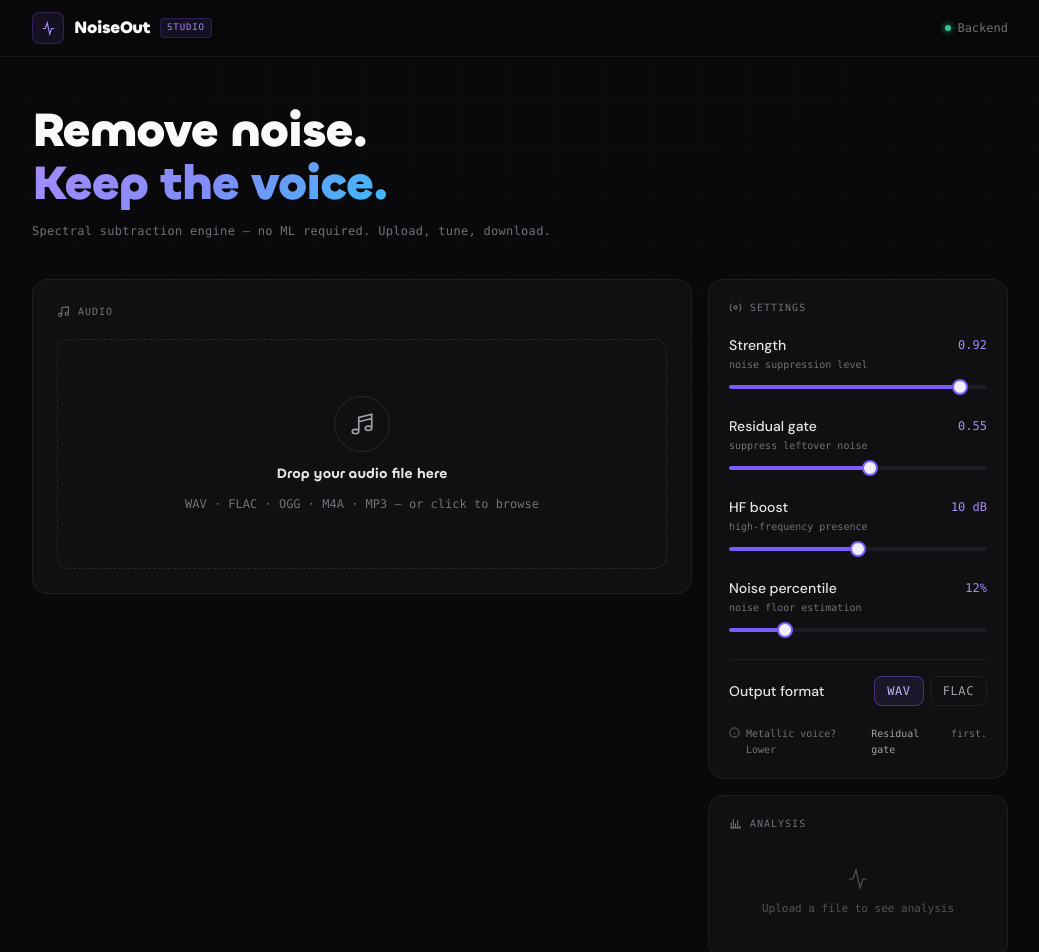
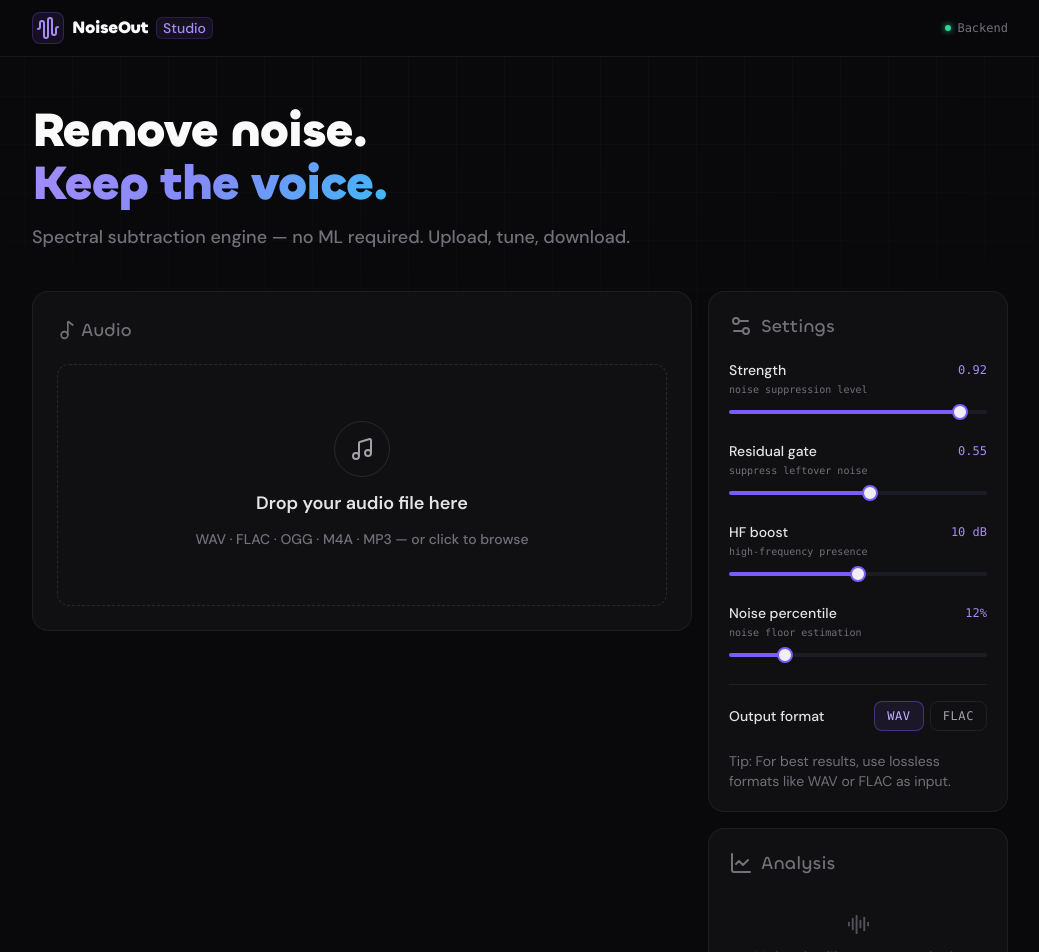
Before and after one commit to aixzensato/noise_remover_ui, a React (Vite) app: page / in a window 1280 px wide. Shown: the top 952 px of the page, without its empty margins (120-1159 px from the left). Built offline with nearby package versions, Linux system fonts and the light colour scheme.

Commit message:
update icons

```diff
--- a/package.json
+++ b/package.json
@@ -10,6 +10,7 @@
     "preview": "vite preview"
   },
   "dependencies": {
+    "lucide-react": "^1.14.0",
     "react": "^19.2.5",
     "react-dom": "^19.2.5"
   },
--- a/src/App.tsx
+++ b/src/App.tsx
@@ -3,6 +3,7 @@ import AudioPlayer from "./components/AudioPlayer";
 import SettingsPanel from "./components/SettingsPanel";
 import AnalysisPanel from "./components/AnalysisPanel";
 import { useAudioProcessor } from "./hooks/useAudioProcessor";
+import { AudioWaveform, Music2 } from "lucide-react";
 
 export default function App() {
   const {
@@ -30,24 +31,15 @@ export default function App() {
       {/* Header */}
       <header className="sticky top-0 z-50 border-b border-white/[0.06] bg-zinc-950/80 backdrop-blur-xl">
         <div className="mx-auto max-w-5xl px-6 h-14 flex items-center justify-between">
-          <div className="flex items-center gap-2.5">
+          <div className="flex items-center gap-2">
             <div className="w-8 h-8 rounded-lg bg-violet-500/10 border border-violet-500/25 flex items-center justify-center text-violet-400">
-              <svg
-                width="15"
-                height="15"
-                viewBox="0 0 24 24"
-                fill="none"
-                stroke="currentColor"
-                strokeWidth="1.8"
-              >
-                <path d="M3 12h4l3-9 4 18 3-9h4" />
-              </svg>
+              <AudioWaveform />
             </div>
             <span className="font-display text-[17px] font-bold tracking-tight">
               NoiseOut
             </span>
-            <span className="font-mono text-[9px] tracking-widest text-violet-400 bg-violet-500/10 border border-violet-500/20 px-1.5 py-0.5 rounded">
-              STUDIO
+            <span className="text-sm text-violet-400 bg-violet-500/10 border border-violet-500/20 px-1.5 rounded-md font-medium">
+              Studio
             </span>
           </div>
           <a
@@ -71,7 +63,7 @@ export default function App() {
             <br />
             <span className="text-gradient">Keep the voice.</span>
           </h1>
-          <p className="mt-3 font-mono text-xs text-zinc-500 tracking-wide">
+          <p className="mt-3 font-medium text-lg text-zinc-500">
             Spectral subtraction engine — no ML required. Upload, tune,
             download.
           </p>
@@ -81,20 +73,9 @@ export default function App() {
         <div className="grid grid-cols-[1fr_300px] gap-4 items-start">
           {/* Main panel */}
           <div className="bg-zinc-900/50 border border-white/[0.06] rounded-2xl p-6">
-            <div className="flex items-center gap-2 font-mono text-[10px] tracking-widest uppercase text-zinc-500 mb-5">
-              <svg
-                width="13"
-                height="13"
-                viewBox="0 0 24 24"
-                fill="none"
-                stroke="currentColor"
-                strokeWidth="2"
-              >
-                <path d="M9 18V5l12-2v13" />
-                <circle cx="6" cy="18" r="3" />
-                <circle cx="18" cy="16" r="3" />
-              </svg>
-              Audio
+            <div className="flex gap-1 items-center text-zinc-500 mb-5">
+              <Music2 size={20} />
+              <h1 className="font-medium text-lg">Audio</h1>
             </div>
 
             {!file ? (
--- a/src/components/AnalysisPanel.tsx
+++ b/src/components/AnalysisPanel.tsx
@@ -1,3 +1,4 @@
+import { AudioLines, ChartLine } from "lucide-react";
 import { type AnalyzeResponse } from "../hooks/useAudioProcessor";
 
 interface Props {
@@ -36,18 +37,9 @@ export default function AnalysisPanel({ analysis }: Props) {
   return (
     <div className="bg-zinc-900/50 border border-white/[0.06] rounded-2xl p-5 space-y-4">
       {/* Panel header */}
-      <div className="flex items-center gap-2 font-mono text-[10px] tracking-widest uppercase text-zinc-500">
-        <svg
-          width="13"
-          height="13"
-          viewBox="0 0 24 24"
-          fill="none"
-          stroke="currentColor"
-          strokeWidth="2"
-        >
-          <path d="M2 20h20M4 20V10M8 20V4M12 20v-8M16 20V6M20 20v-4" />
-        </svg>
-        Analysis
+      <div className="flex items-center gap-2 text-zinc-500">
+        <ChartLine />
+        <h1 className="font-medium text-lg">Analysis</h1>
       </div>
 
       {analysis ? (
@@ -71,17 +63,8 @@ export default function AnalysisPanel({ analysis }: Props) {
         </div>
       ) : (
         <div className="flex flex-col items-center gap-2.5 py-5 text-zinc-600">
-          <svg
-            width="24"
-            height="24"
-            viewBox="0 0 24 24"
-            fill="none"
-            stroke="currentColor"
-            strokeWidth="1.2"
-          >
-            <path d="M3 12h4l3-9 4 18 3-9h4" />
-          </svg>
-          <span className="font-mono text-[11px]">
+          <AudioLines size={23} />
+          <span className="text-base font-medium">
             Upload a file to see analysis
           </span>
         </div>
--- a/src/components/AudioUploader.tsx
+++ b/src/components/AudioUploader.tsx
@@ -1,3 +1,4 @@
+import { Music } from "lucide-react";
 import { useCallback, useState } from "react";
 
 interface Props {
@@ -43,21 +44,12 @@ export default function AudioUploader({ onFile }: Props) {
       <div
         className={`w-14 h-14 rounded-full flex items-center justify-center border transition-colors duration-200 ${dragging ? "border-violet-500/40 text-violet-400" : "border-white/10 text-zinc-400"}`}
       >
-        <svg
-          width="26"
-          height="26"
-          viewBox="0 0 24 24"
-          fill="none"
-          stroke="currentColor"
-          strokeWidth="1.5"
-        >
-          <path d="M9 19V6l12-3v13M9 19c0 1.105-1.343 2-3 2s-3-.895-3-2 1.343-2 3-2 3 .895 3 2zm12-3c0 1.105-1.343 2-3 2s-3-.895-3-2 1.343-2 3-2 3 .895 3 2zM9 10l12-3" />
-        </svg>
+        <Music />
       </div>
-      <p className="text-sm font-semibold font-display text-zinc-200">
+      <p className="text-lg font-semibold text-zinc-200">
         Drop your audio file here
       </p>
-      <p className="text-xs text-zinc-500 font-mono">
+      <p className="text-sm font-medium text-zinc-500">
         WAV · FLAC · OGG · M4A · MP3 — or click to browse
       </p>
     </label>
--- a/src/components/SettingsPanel.tsx
+++ b/src/components/SettingsPanel.tsx
@@ -1,3 +1,4 @@
+import { Settings2 } from "lucide-react";
 import { type Settings } from "../hooks/useAudioProcessor";
 
 interface SliderProps {
@@ -56,19 +57,9 @@ export default function SettingsPanel({ settings, update }: Props) {
   return (
     <div className="bg-zinc-900/50 border border-white/[0.06] rounded-2xl p-5 space-y-5">
       {/* Panel header */}
-      <div className="flex items-center gap-2 font-mono text-[10px] tracking-widest uppercase text-zinc-500">
-        <svg
-          width="13"
-          height="13"
-          viewBox="0 0 24 24"
-          fill="none"
-          stroke="currentColor"
-          strokeWidth="2"
-        >
-          <circle cx="12" cy="12" r="3" />
-          <path d="M19.07 4.93a10 10 0 0 1 0 14.14M4.93 4.93a10 10 0 0 0 0 14.14" />
-        </svg>
-        Settings
+      <div className="flex items-center gap-2 text-zinc-500">
+        <Settings2 />
+        <h1 className="font-medium text-lg">Settings</h1>
       </div>
 
       <div className="space-y-5">
@@ -136,22 +127,8 @@ export default function SettingsPanel({ settings, update }: Props) {
       </div>
 
       {/* Tip */}
-      <p className="flex items-start gap-1.5 font-mono text-[10px] text-zinc-500 leading-relaxed">
-        <svg
-          width="11"
-          height="11"
-          className="flex-shrink-0 mt-px"
-          viewBox="0 0 24 24"
-          fill="none"
-          stroke="currentColor"
-          strokeWidth="2"
-        >
-          <circle cx="12" cy="12" r="10" />
-          <path d="M12 16v-4M12 8h.01" />
-        </svg>
-        Metallic voice? Lower{" "}
-        <strong className="text-zinc-400 font-medium">Residual gate</strong>{" "}
-        first.
+      <p className="text-sm text-zinc-500">
+        Tip: For best results, use lossless formats like WAV or FLAC as input.
       </p>
     </div>
   );
--- a/src/index.css
+++ b/src/index.css
@@ -17,7 +17,15 @@
 }
 
 @layer base {
+
+  html,
+  body,
+  #root {
+    height: 100%;
+  }
+
   body {
+    margin: 0;
     @apply font-sans;
   }
 
@@ -29,16 +37,6 @@
   h6 {
     @apply font-display;
   }
-}
-
-html,
-body,
-#root {
-  height: 100%;
-}
-
-body {
-  margin: 0;
 }
 
 /* ── Range slider (cannot be done in Tailwind) ── */
@@ -80,40 +78,6 @@ input[type='range']::-moz-range-thumb {
   border: 2px solid #7c5cfc;
 }
 
-/* ── Animations ── */
-@keyframes spin {
-  to {
-    transform: rotate(360deg);
-  }
-}
-
-@keyframes pulse {
-
-  0%,
-  100% {
-    opacity: 1;
-  }
-
-  50% {
-    opacity: 0.4;
-  }
-}
-
-/* ── Utility classes used in components ── */
-.spinner {
-  width: 14px;
-  height: 14px;
-  border: 2px solid rgba(255, 255, 255, 0.2);
-  border-top-color: #fff;
-  border-radius: 50%;
-  animation: spin 0.7s linear infinite;
-  flex-shrink: 0;
-}
-
-.health-dot {
-  animation: pulse 2s infinite;
-}
-
 .bg-grid {
   background-image:
     linear-gradient(rgba(255, 255, 255, 0.025) 1px, transparent 1px),
```
Also changed, not shown: src/components/AudioPlayer.tsx (+35 -61 lines), 1 other file (tests, documents, lock files or other folders).
